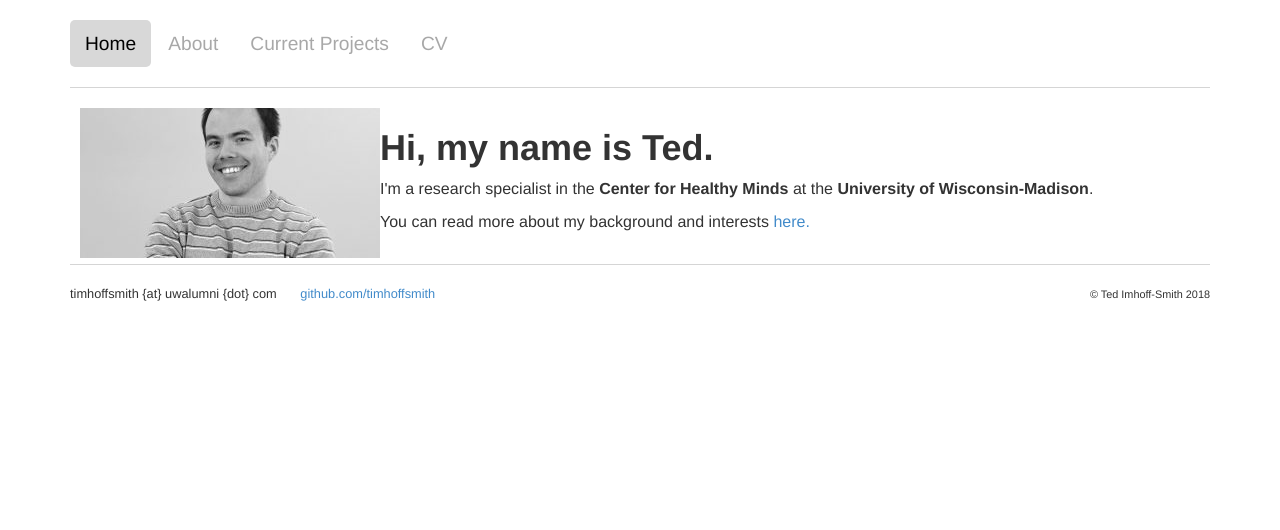
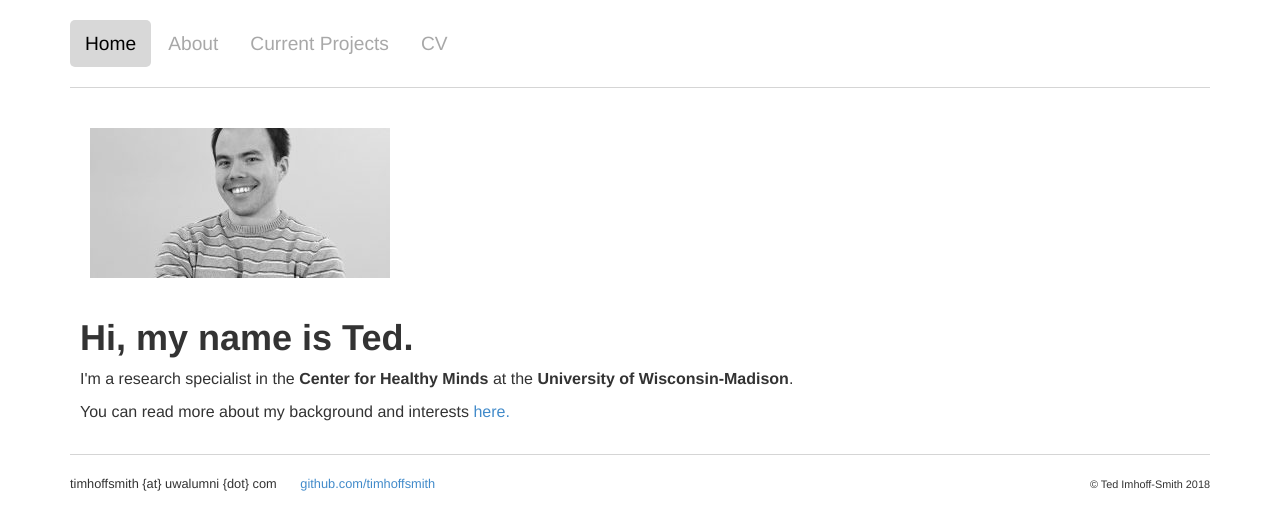
Before and after one commit to timhoffsmith/timhoffsmith.github.io, a Jekyll site: the page built from index.html, in a window 1280 px wide. Shown: the top 530 px of the page. Built offline with Jekyll 4.4.1, drawn with Linux system fonts in a browser that asks for light colours.

Commit message:
Update main.css

```diff
--- a/css/main.css
+++ b/css/main.css
@@ -9,20 +9,20 @@ body {
     	font-size: 1.2em;
 }
 
-img:after {
+img {
 	padding-right: 10px;
 	padding-left: 10px;
 	padding-top: 20px;
 	padding-bottom: 20px;
+}
+
+.mainphoto:after {
+	float: left;
 	content: "";
 	display: table;
 	clear: both;
 }
 
-.mainphoto {
-	float: left;
-	overflow: auto;
-}
 
 .blurb {
 	padding-top: 20px;
```
